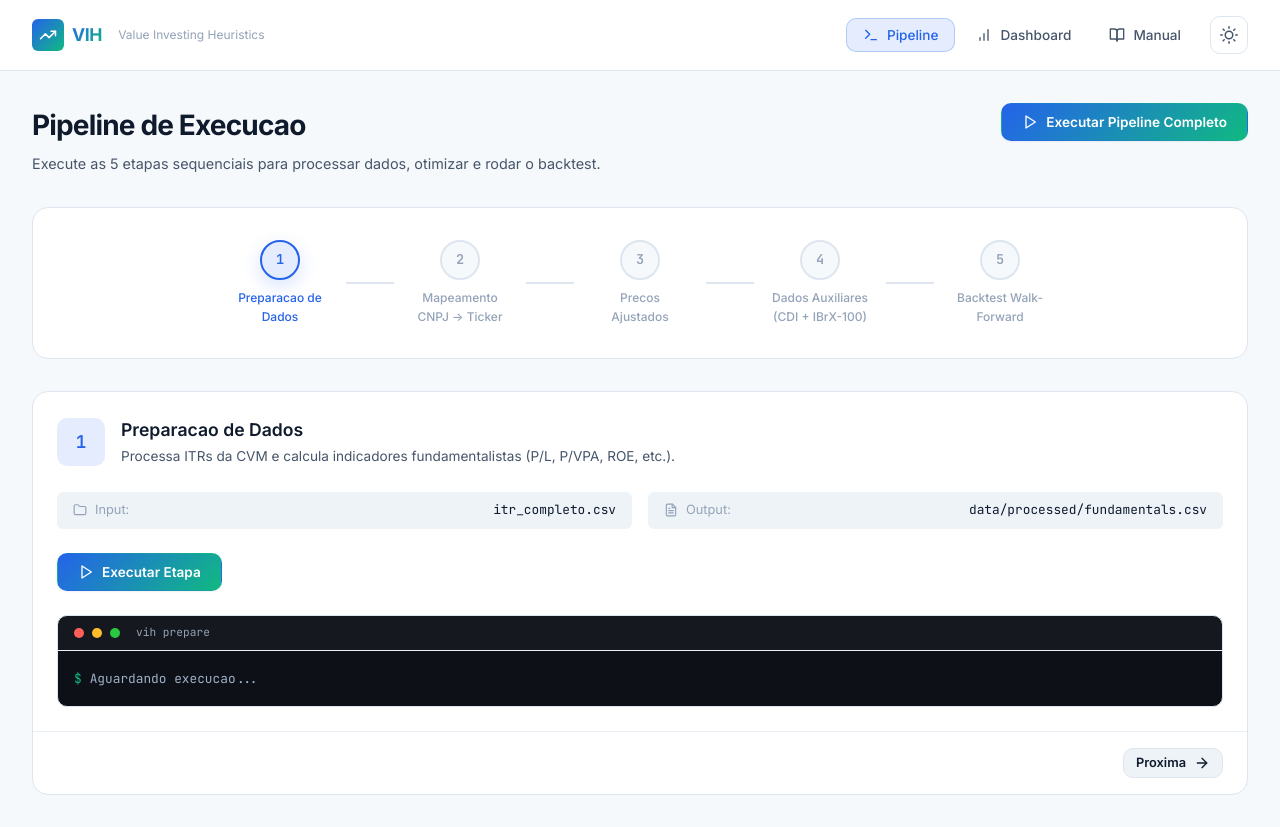
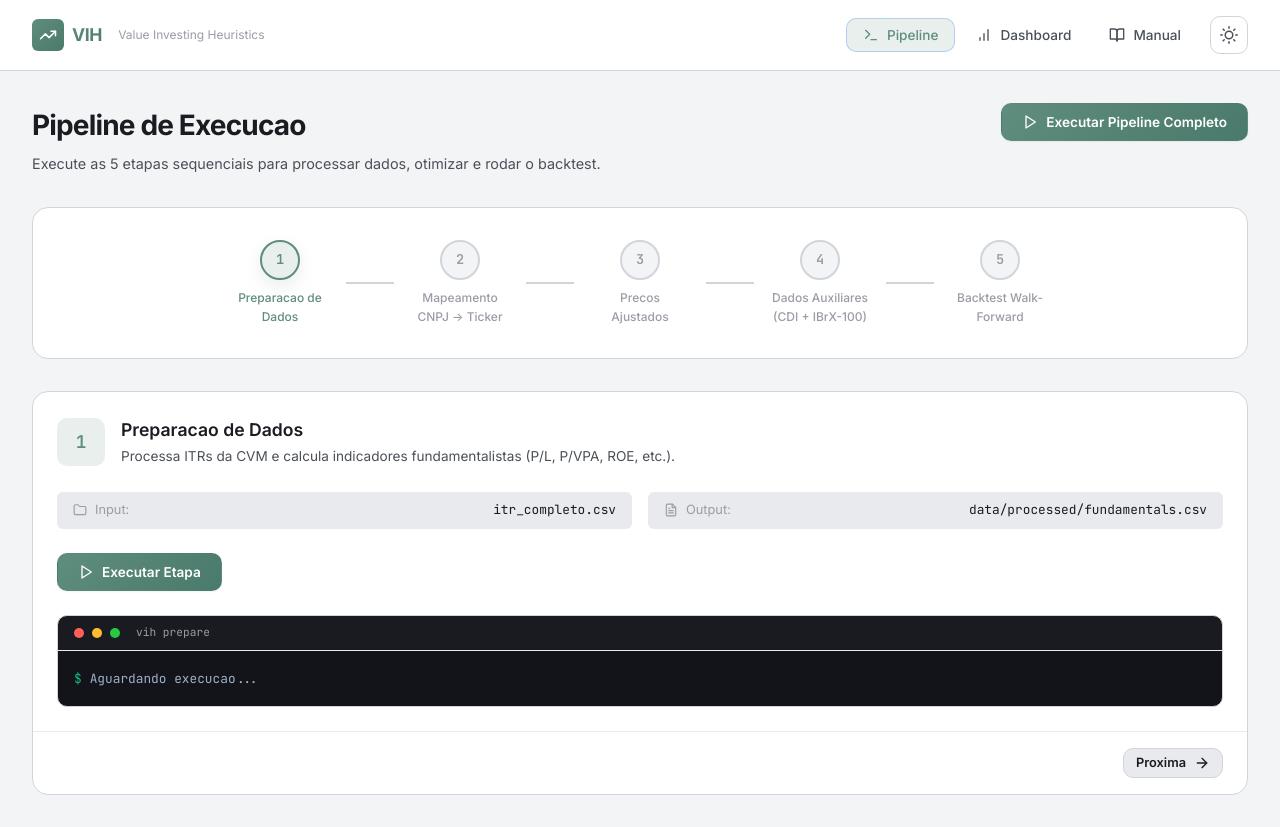
Before and after one commit to rossatodias/value-investing-heuristics, a Flask app: page / in a window 1280 px wide. Run offline with Flask 3, Linux system fonts and the light colour scheme.

Commit message:
style: rebrand to Nordic/Slate theme, update UI colors, and improve tutorial table of contents rendering

````diff
--- a/frontend/static/css/style.css
+++ b/frontend/static/css/style.css
@@ -8,24 +8,24 @@
 
 /* --- Theme-agnostic tokens --- */
 :root {
-  /* Accent colors — Tailwind blue + emerald palette */
+  /* Accent colors — Nordic/Slate palette */
   --accent-green: #10b981;   /* emerald-500 */
   --accent-green-dim: rgba(16, 185, 129, 0.14);
   --accent-red: #ef4444;     /* red-500 */
   --accent-red-dim: rgba(239, 68, 68, 0.14);
-  --accent-blue: #2563eb;    /* blue-600 */
-  --accent-blue-dim: rgba(37, 99, 235, 0.12);
+  --accent-blue: #5f8d7e;    /* Sage Emerald */
+  --accent-blue-dim: rgba(95, 141, 126, 0.14);
   --accent-amber: #f59e0b;   /* amber-500 */
   --accent-amber-dim: rgba(245, 158, 11, 0.14);
-  --accent-purple: #14b8a6;  /* teal-500 (replaces purple for blue/green palette) */
+  --accent-purple: #14b8a6;  /* teal-500 */
   --accent-purple-dim: rgba(20, 184, 166, 0.14);
   --accent-cyan: #06b6d4;    /* cyan-500 */
   --accent-cyan-dim: rgba(6, 182, 212, 0.14);
   --accent-rose: #f43f5e;    /* rose-500 */
   --accent-rose-dim: rgba(244, 63, 94, 0.14);
 
-  /* Gradients — blue → green, like the reference site */
-  --gradient-primary: linear-gradient(135deg, #2563eb, #10b981);
+  /* Gradients — Sage Emerald */
+  --gradient-primary: linear-gradient(135deg, #5f8d7e, #4a7a6b);
   --gradient-success: linear-gradient(135deg, #10b981, #06b6d4);
 
   /* Typography */
@@ -54,57 +54,57 @@
   --space-3xl: 64px;
 }
 
-/* --- Dark theme (default) --- */
+/* --- Dark theme (default) — Nordic/Slate --- */
 :root,
 :root[data-theme="dark"] {
-  --bg-primary: #0b1120;     /* slate-950-ish */
-  --bg-secondary: #111a2e;
-  --bg-tertiary: #18233c;
-  --bg-elevated: #1e2b45;
-  --bg-glass: rgba(17, 26, 46, 0.72);
-
-  --border-default: #243352;
-  --border-subtle: #1a2540;
-  --border-focus: #2563eb;
-
-  --text-primary: #e8eef7;
-  --text-secondary: #9fb1c9;
-  --text-muted: #64748b;
-  --text-inverse: #0b1120;
-
-  --gradient-header: linear-gradient(135deg, #0b1120 0%, #111a2e 100%);
+  --bg-primary: #16181d;     /* Anthracite */
+  --bg-secondary: #1c1e24;   /* Graphite */
+  --bg-tertiary: #24262d;    /* Slate */
+  --bg-elevated: #2c2f37;    /* Lifted */
+  --bg-glass: rgba(22, 24, 29, 0.80);
+
+  --border-default: #32353d;
+  --border-subtle: #272930;
+  --border-focus: #5f8d7e;    /* Sage Emerald */
+
+  --text-primary: #e4e5e9;
+  --text-secondary: #9a9da6;
+  --text-muted: #5c5f69;
+  --text-inverse: #16181d;
+
+  --gradient-header: linear-gradient(135deg, #16181d 0%, #1c1e24 100%);
 
   --shadow-sm: 0 1px 3px rgba(0, 0, 0, 0.3);
   --shadow-md: 0 4px 14px rgba(0, 0, 0, 0.38);
   --shadow-lg: 0 10px 34px rgba(0, 0, 0, 0.48);
-  --shadow-glow-blue: 0 6px 18px rgba(37, 99, 235, 0.28);
+  --shadow-glow-blue: 0 6px 18px rgba(95, 141, 126, 0.22);
   --shadow-glow-green: 0 6px 18px rgba(16, 185, 129, 0.26);
   --shadow-glow-purple: 0 6px 18px rgba(20, 184, 166, 0.26);
 }
 
-/* --- Light theme --- */
+/* --- Light theme — Nordic/Slate --- */
 :root[data-theme="light"] {
-  --bg-primary: #f6f9fc;
-  --bg-secondary: #ffffff;
-  --bg-tertiary: #eef3f8;
+  --bg-primary: #f3f4f6;      /* Ice */
+  --bg-secondary: #ffffff;     /* Snow */
+  --bg-tertiary: #e8eaed;     /* Frost */
   --bg-elevated: #ffffff;
-  --bg-glass: rgba(255, 255, 255, 0.78);
-
-  --border-default: #dde5ee;
-  --border-subtle: #eaf0f6;
-  --border-focus: #2563eb;
-
-  --text-primary: #0f1b2d;
-  --text-secondary: #475569;
-  --text-muted: #94a3b8;
-  --text-inverse: #ffffff;
-
-  --gradient-header: linear-gradient(135deg, #f6f9fc 0%, #eef3f8 100%);
-
-  --shadow-sm: 0 1px 2px rgba(15, 23, 42, 0.06);
-  --shadow-md: 0 4px 14px rgba(15, 23, 42, 0.08);
-  --shadow-lg: 0 12px 34px rgba(15, 23, 42, 0.12);
-  --shadow-glow-blue: 0 6px 18px rgba(37, 99, 235, 0.18);
+  --bg-glass: rgba(243, 244, 246, 0.84);
+
+  --border-default: #d1d5db;
+  --border-subtle: #e8eaed;
+  --border-focus: #5f8d7e;     /* Sage Emerald */
+
+  --text-primary: #1a1c22;
+  --text-secondary: #4b5058;
+  --text-muted: #9a9da6;
+  --text-inverse: #e4e5e9;
+
+  --gradient-header: linear-gradient(135deg, #f3f4f6 0%, #e8eaed 100%);
+
+  --shadow-sm: 0 1px 2px rgba(26, 28, 34, 0.06);
+  --shadow-md: 0 4px 14px rgba(26, 28, 34, 0.08);
+  --shadow-lg: 0 12px 34px rgba(26, 28, 34, 0.12);
+  --shadow-glow-blue: 0 6px 18px rgba(95, 141, 126, 0.14);
   --shadow-glow-green: 0 6px 18px rgba(16, 185, 129, 0.16);
   --shadow-glow-purple: 0 6px 18px rgba(20, 184, 166, 0.16);
 }
@@ -840,7 +848,7 @@ input, select, textarea {
 
 /* --- Terminal --- */
 .terminal {
-  background: #0d1117;
+  background: #12141a;
   border: 1px solid var(--border-default);
   border-radius: var(--radius-md);
   overflow: hidden;
--- a/frontend/static/js/dashboard.js
+++ b/frontend/static/js/dashboard.js
@@ -191,7 +191,7 @@
       <div class="card" style="margin-bottom:var(--space-xl)">
         <div class="card__header">
           <div class="card__header-title">
-            ${VIH.Icons.image}
+            <span style="color:var(--accent-blue)">${VIH.Icons.image}</span>
             Graficos Principais
           </div>
         </div>
@@ -250,7 +250,7 @@
       <div class="card" style="margin-bottom:var(--space-xl)">
         <div class="card__header">
           <div class="card__header-title">
-            ${VIH.Icons.zap}
+            <span style="color:var(--accent-blue)">${VIH.Icons.zap}</span>
             Convergencia dos Otimizadores
           </div>
         </div>
@@ -300,7 +300,7 @@
       <div class="card card--collapsible card--collapsed">
         <div class="card__header card__header--toggle">
           <div class="card__header-title">
-            ${VIH.Icons.table}
+            <span style="color:var(--accent-blue)">${VIH.Icons.table}</span>
             Metricas do Backtest
           </div>
           <div style="display:flex;align-items:center;gap:var(--space-md)">
@@ -355,7 +355,7 @@
       <div class="card card--collapsible card--collapsed">
         <div class="card__header card__header--toggle">
           <div class="card__header-title">
-            ${VIH.Icons.target}
+            <span style="color:var(--accent-purple)">${VIH.Icons.target}</span>
             Acoes Selecionadas por Periodo
           </div>
           <div style="display:flex;align-items:center;gap:var(--space-md)">
@@ -377,7 +377,7 @@
       <div class="card card--collapsible card--collapsed" style="margin-top:var(--space-xl)">
         <div class="card__header card__header--toggle">
           <div class="card__header-title">
-            ${VIH.Icons.fileText}
+            <span style="color:var(--accent-green)">${VIH.Icons.fileText}</span>
             Relatorio do Backtest
           </div>
           <div style="display:flex;align-items:center;gap:var(--space-md)">
--- a/frontend/static/js/tutorial.js
+++ b/frontend/static/js/tutorial.js
@@ -81,7 +81,13 @@
     const items = [];
     const lines = markdown.split('\n');
     let counter = 0;
+    let inCodeBlock = false;
     for (const line of lines) {
+      if (/^```/.test(line)) {
+        inCodeBlock = !inCodeBlock;
+        continue;
+      }
+      if (inCodeBlock) continue;
       const match = line.match(/^(#{1,3})\s+(.+)$/);
       if (match) {
         const level = match[1].length;
@@ -95,9 +101,11 @@
 
   function renderTOC(items) {
     return items.map(item => {
-      const subClass = item.level > 1 ? ' tutorial-nav__item--sub' : '';
+      let levelClass = '';
+      if (item.level === 2) levelClass = ' tutorial-nav__item--sub';
+      else if (item.level === 3) levelClass = ' tutorial-nav__item--subsub';
       return `
-        <li class="tutorial-nav__item${subClass}" data-section="${item.id}">
+        <li class="tutorial-nav__item${levelClass}" data-section="${item.id}">
           ${item.text}
         </li>`;
     }).join('');
````
Also changed, not shown: other parts of frontend/static/css/style.css (+24 -4 lines), manual.md (+1 -1 lines).
